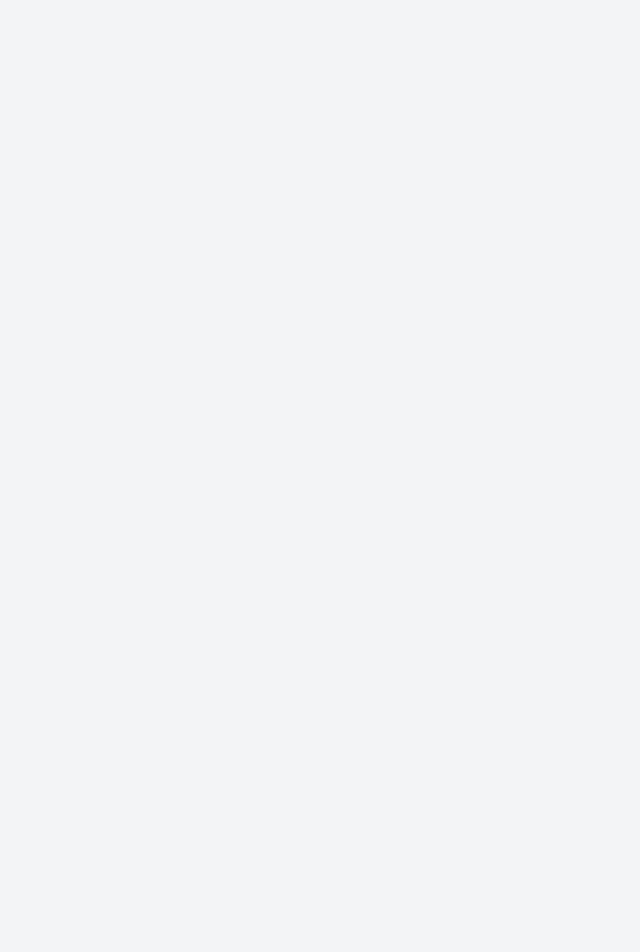
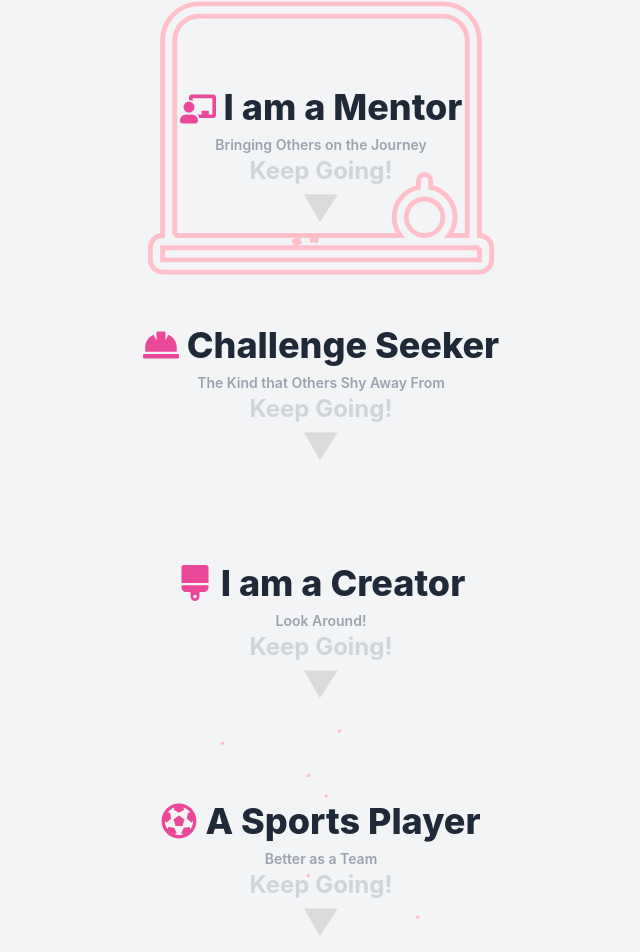
Before and after one commit to leightonvanrooijen/personal-website, a Next.js app: page /about in a window 1280 px wide. Shown: the part 993-1945 px from the top of the page, without its empty margins (319-959 px from the left). Before the commit the page ends 800 px from the top, so only its background shows below. Built offline with nearby package versions, Linux system fonts and the light colour scheme.

Commit message:
Changed breakpoint to md from sm

```diff
--- a/app/about/page.tsx
+++ b/app/about/page.tsx
@@ -42,7 +42,7 @@ export default function AboutMe() {
   }, []);
 
   return (
-    <div className='flex h-[calc(100vh-4rem)] snap-y snap-mandatory flex-col overflow-scroll scroll-smooth'>
+    <div className='flex snap-y snap-mandatory flex-col overflow-scroll scroll-smooth'>
       {/* accounts for the header */}
       <div
         id='section-one'
--- a/components/about/TextSection.tsx
+++ b/components/about/TextSection.tsx
@@ -32,11 +32,11 @@ export const TextSection = ({
         className='z-10 mt-auto transition-opacity delay-300  duration-1000'
         data-observe
       >
-        <div className='full  flex items-center text-center text-4xl font-extrabold  sm:text-5xl'>
+        <div className='full  mdtext-5xl flex items-center text-center text-4xl  font-extrabold'>
           <div className='mr-2 text-pink-500'>{icon}</div>
           <p className='text-gray-800'>{text}</p>
         </div>
-        <p className='mt-2 flex justify-center text-sm font-semibold text-gray-400 sm:text-xl'>
+        <p className='mdtext-xl mt-2 flex justify-center text-sm font-semibold text-gray-400'>
           {subText}
         </p>
       </div>
@@ -65,7 +65,7 @@ const draw = (duration: number, pathLength: number = 1): Variants => ({
 export const MagnifyingGlass = () => {
   return (
     <motion.svg
-      className='z-1 h-[350px] w-[350px] overflow-hidden text-gray-200 opacity-0 sm:h-[500px] sm:w-[500px]'
+      className='z-1 mdh-[500px] mdw-[500px] h-[350px] w-[350px] overflow-hidden text-gray-200 opacity-0'
       initial='hidden'
       whileInView='visible'
       viewBox='0 0 24 24'
@@ -87,7 +87,7 @@ export const MagnifyingGlass = () => {
 export const Teacher = () => {
   return (
     <motion.svg
-      className='z-1 h-[390px] w-[390px] overflow-hidden text-gray-200 opacity-0 sm:h-[550px] sm:w-[550px]'
+      className='z-1 mdh-[550px] mdw-[550px] h-[390px] w-[390px] overflow-hidden text-gray-200 opacity-0'
       initial='visible'
       whileInView='visible'
       xmlns='http://www.w3.org/2000/svg'
@@ -114,7 +114,7 @@ export const Teacher = () => {
 export const Challenge = () => {
   return (
     <motion.svg
-      className='z-1 h-[300px] w-[300px] overflow-hidden text-gray-200 sm:h-[500px] sm:w-[500px]'
+      className='z-1 mdh-[500px] mdw-[500px] h-[300px] w-[300px] overflow-hidden text-gray-200'
       initial='hidden'
       whileInView='visible'
       viewBox='0 0 24 24'
@@ -134,7 +134,7 @@ export const Challenge = () => {
 export const Sports = () => {
   return (
     <motion.svg
-      className='z-1 h-[300px] w-[300px] overflow-hidden text-gray-200 sm:h-[500px] sm:w-[500px]'
+      className='z-1 mdh-[500px] mdw-[500px] h-[300px] w-[300px] overflow-hidden text-gray-200'
       initial='hidden'
       whileInView='visible'
       width='800px'
```
